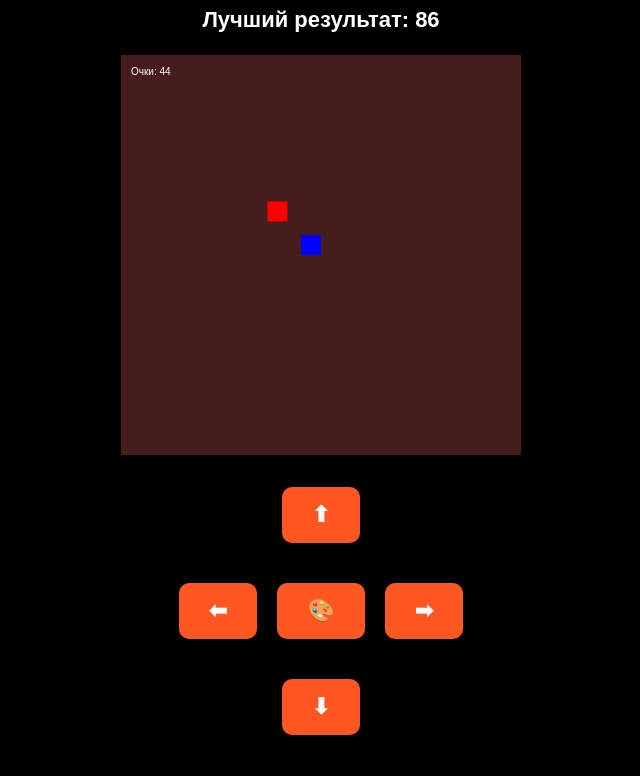
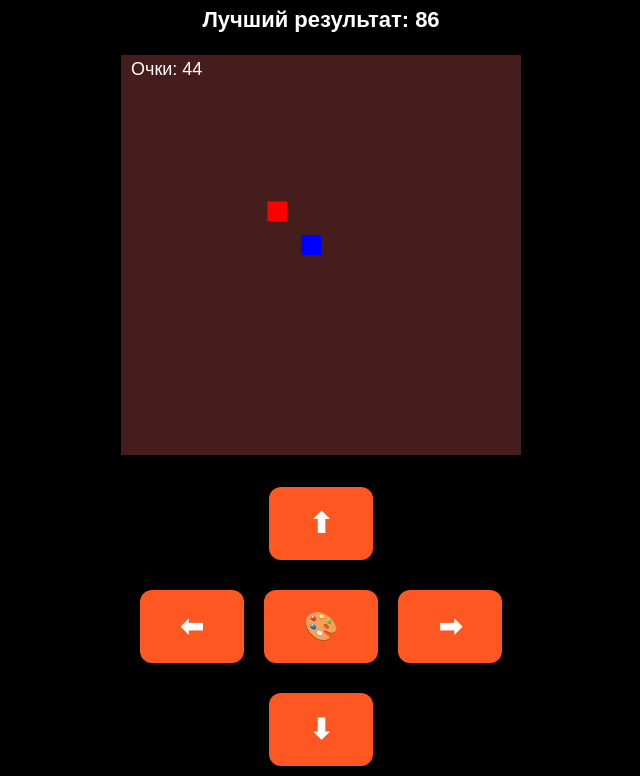
Before and after one commit to oma2410/RUN-AWAY-FROM-THE-CUBE, a plain HTML site: page index.html in a window 1280 px wide. Shown: the part 40-816 px from the top of the page, without its empty margins (319-959 px from the left). Drawn offline with Linux system fonts and the light colour scheme.

Commit message:
главный файл

```diff
--- a/index.html
+++ b/index.html
@@ -12,7 +12,7 @@
     }
     body {
       text-align: center;
-        background: #000000;
+      background: #000;
       color: white;
       font-family: Arial, sans-serif;
     }
@@ -20,30 +20,26 @@
       background: rgb(70, 29, 29);
       display: block;
       margin: 20px auto;
-        border: 2px solid rgb(0, 0, 0);
+      border: 2px solid black;
     }
     .controls {
       display: flex;
       justify-content: center;
       align-items: center;
-        margin-top: 20px;
-      }
-      .side-controls {
-        position: absolute;
-        top: 50%;
-        right: 10px;
-        transform: translateY(-50%);
+      margin-top: 10px;
+      flex-wrap: wrap;
     }
     button {
       margin: 10px;
-        padding: 15px 30px;
-        font-size: 22px;
+      padding: 20px 40px;
+      font-size: 28px;
       font-weight: bold;
       border: none;
       cursor: pointer;
-        border-radius: 10px;
+      border-radius: 12px;
       background: #ff5722;
       color: white;
+      min-width: 80px;
     }
     button:hover {
       background: #e64a19;
@@ -52,6 +48,18 @@
       margin-top: 10px;
       font-size: 22px;
       font-weight: bold;
+    }
+
+    @media (max-width: 500px) {
+      button {
+        padding: 20px;
+        font-size: 24px;
+        min-width: 70px;
+      }
+      canvas {
+        width: 90vw;
+        height: 90vw;
+      }
     }
   </style>
 </head>
@@ -70,42 +78,43 @@
   <div class="controls">
     <button onclick="move('down')">⬇</button>
   </div>
-    <div class="side-controls">
 
-    </div>
   <script>
   const canvas = document.getElementById("gameCanvas");
   const ctx = canvas.getContext("2d");
   canvas.width = 400;
   canvas.height = 400;
 
-      let player, enemy, score, keys, playerColor;
+  let player, enemy, score, playerColor, moveDirection = null;
   let highScore = localStorage.getItem("highScore") || 0;
   document.getElementById("highScore").textContent = highScore;
 
   function initGame() {
-        player = { x: 180, y: 180, size: 20, speed: 4 };
+    player = { x: 180, y: 180, size: 20, speed: 2 };
     enemy = { x: 100, y: 100, size: 20, speed: 2 };
     score = 0;
-        keys = {};
     playerColor = "blue";
+    moveDirection = null;
   }
 
   function changeColor() {
     playerColor = `rgb(${Math.random() * 255}, ${Math.random() * 255}, ${Math.random() * 255})`;
   }
 
-      window.addEventListener("keydown", (e) => (keys[e.key] = true));
-      window.addEventListener("keyup", (e) => (keys[e.key] = false));
+  // Устанавливаем направление движения
+  function move(direction) {
+    moveDirection = direction;
+  }
 
-      function move(direction) {
-        if (direction === "up") keys["ArrowUp"] = true;
-        if (direction === "down") keys["ArrowDown"] = true;
-        if (direction === "left") keys["ArrowLeft"] = true;
-        if (direction === "right") keys["ArrowRight"] = true;
-        setTimeout(() => {
-          keys = {};
-        }, 100);
+  function movePlayer() {
+    if (moveDirection === "up") player.y -= player.speed;
+    if (moveDirection === "down") player.y += player.speed;
+    if (moveDirection === "left") player.x -= player.speed;
+    if (moveDirection === "right") player.x += player.speed;
+
+    // Ограничения по краям
+    player.x = Math.max(0, Math.min(canvas.width - player.size, player.x));
+    player.y = Math.max(0, Math.min(canvas.height - player.size, player.y));
   }
 
   function restartGame() {
@@ -118,23 +127,21 @@
   }
 
   function update() {
-        if (keys["ArrowUp"] && player.y > 0) player.y -= player.speed;
-        if (keys["ArrowDown"] && player.y < canvas.height - player.size)
-          player.y += player.speed;
-        if (keys["ArrowLeft"] && player.x > 0) player.x -= player.speed;
-        if (keys["ArrowRight"] && player.x < canvas.width - player.size)
-          player.x += player.speed;
+    movePlayer();
 
+    // Враг двигается к игроку
     enemy.x += (player.x - enemy.x) * 0.02;
     enemy.y += (player.y - enemy.y) * 0.02;
 
     enemy.x = Math.max(0, Math.min(canvas.width - enemy.size, enemy.x));
     enemy.y = Math.max(0, Math.min(canvas.height - enemy.size, enemy.y));
 
+    // Столкновение
     if (Math.hypot(player.x - enemy.x, player.y - enemy.y) < player.size) {
       alert("Ты проиграл! Очки: " + score);
       restartGame();
     }
+
     score++;
   }
 
@@ -147,6 +154,7 @@
     ctx.fillRect(enemy.x, enemy.y, enemy.size, enemy.size);
 
     ctx.fillStyle = "white";
+    ctx.font = "18px Arial";
     ctx.fillText("Очки: " + score, 10, 20);
   }
 
@@ -159,5 +167,6 @@
   initGame();
   gameLoop();
 </script>
+
 </body>
 </html>
```
Lines whose indentation alone changed are shown as unchanged.
